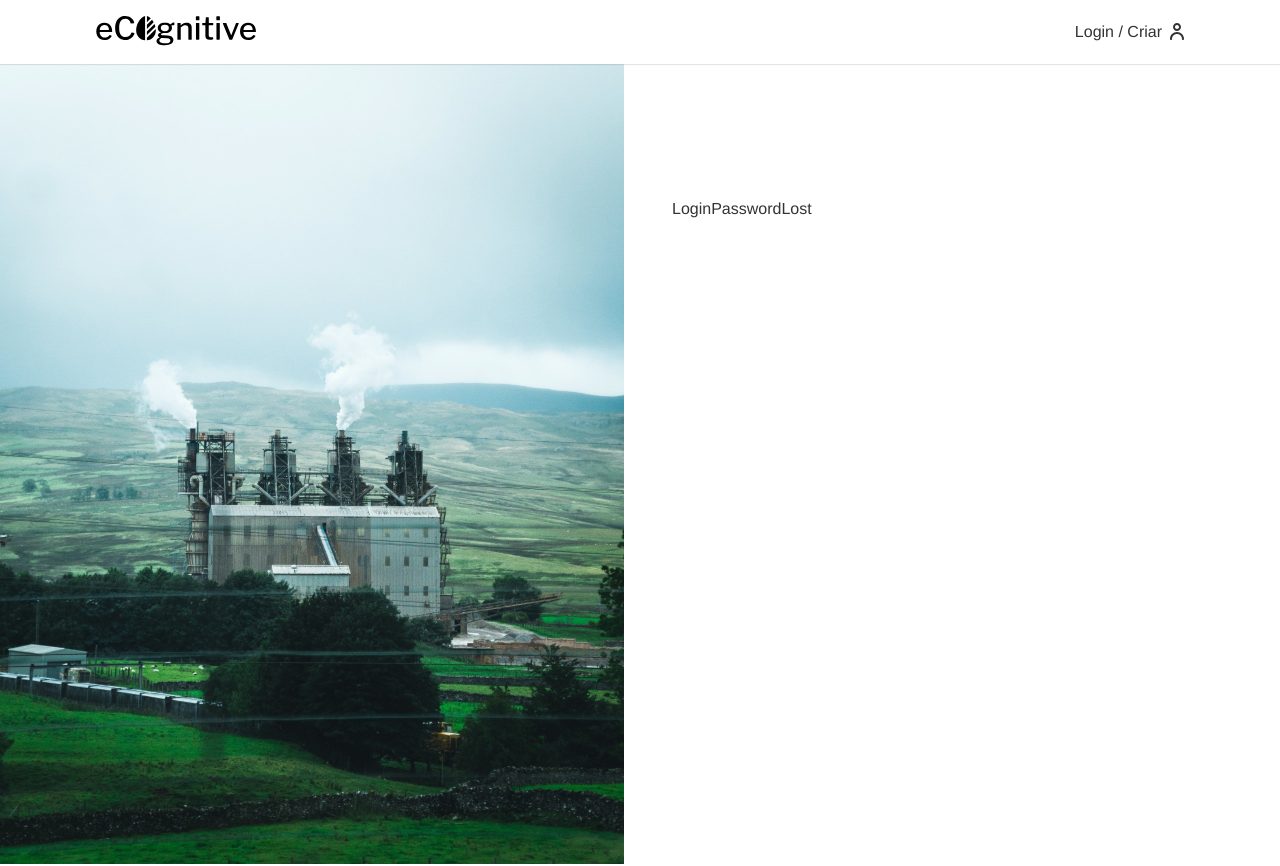
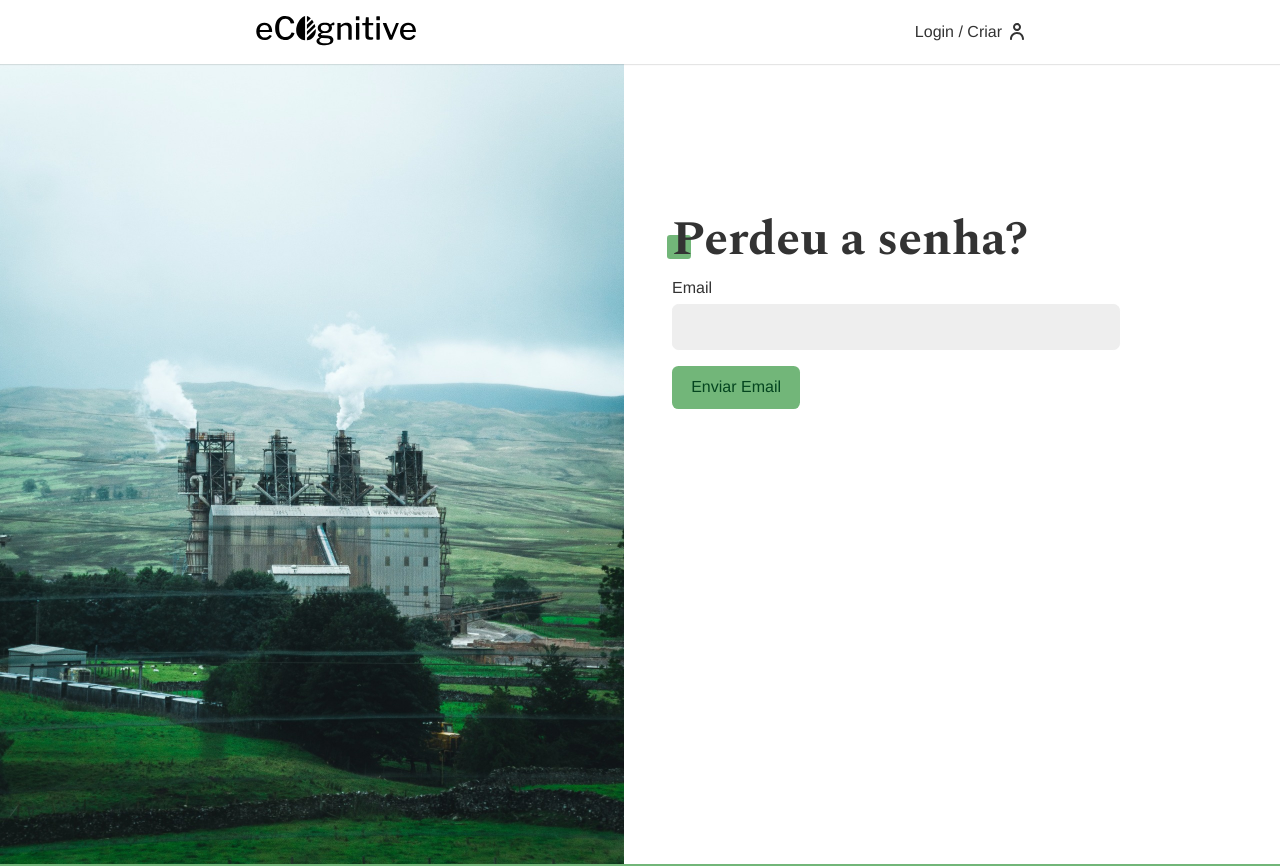
Before and after one commit to DyegoIthalo/eCOgnitive, a React (Create React App) app: page /login/perdeu in a window 1280 px wide. Shown: the top 866 px of the page. Built offline with nearby package versions, Linux system fonts and the light colour scheme.

Commit message:
passwordLost e alterações

```diff
--- a/src/Api.js
+++ b/src/Api.js
@@ -49,3 +49,18 @@ export function USER_POST(body) {
     },
   };
 }
+
+// Para perdeu senha
+
+export function PASSWORD_LOST(body) {
+  return {
+    url: API_URL + "/api/password/lost",
+    options: {
+      method: "POST",
+      headers: {
+        "Content-Type": "application/json",
+      },
+      body: JSON.stringify(body),
+    },
+  };
+}
--- a/src/App.css
+++ b/src/App.css
@@ -47,7 +47,7 @@ a {
 }
 
 .container {
-  max-width: 70rem;
+  max-width: 50rem;
   padding: 0 1rem;
   margin: 0 auto;
 }
@@ -90,7 +90,7 @@ a {
 .App {
   display: flex;
   flex-direction: column;
-  min-height: calc(100vh + 10rem);
+  min-height: calc(100vh + 8rem);
 }
 
 .AppBody {
--- a/src/Components/Login/LoginForm.module.css
+++ b/src/Components/Login/LoginForm.module.css
@@ -19,6 +19,7 @@
 
 .cadastro {
   margin-top: 4rem;
+  margin-bottom: 4rem;
 }
 
 .cadastro p {
--- a/src/Components/Login/LoginPasswordLost.js
+++ b/src/Components/Login/LoginPasswordLost.js
@@ -1,7 +1,45 @@
 import React from "react";
+import Input from "../Form/Input";
+import Button from "../Form/Button";
+import useForm from "../../Hooks/useForm";
+import useFetch from "../../Hooks/useFetch";
+import { PASSWORD_LOST } from "../../Api";
+import Error from "../Helper/Error";
 
 const LoginPasswordLost = () => {
-  return <div>LoginPasswordLost</div>;
+  const login = useForm();
+  const { data, loading, error, request } = useFetch();
+
+  async function handleSubmit(event) {
+    event.preventDefault();
+    if (login.validate()) {
+      const { url, options } = PASSWORD_LOST({
+        login: login.value,
+        url: window.location.href.replace("perdeu", "resetar"),
+      });
+      request(url, options);
+    }
+  }
+
+  return (
+    <section>
+      <h1 className="title">Perdeu a senha?</h1>
+      {data ? (
+        <p style={{ color: "#4c1" }}>{data}</p>
+      ) : (
+        <form onSubmit={handleSubmit}>
+          <Input label="Email" type="text" name="login" {...login} />
+          {loading ? (
+            <Button desabled>Enviando...</Button>
+          ) : (
+            <Button>Enviar Email</Button>
+          )}
+        </form>
+      )}
+
+      <Error error={error} />
+    </section>
+  );
 };
 
 export default LoginPasswordLost;
--- a/src/Components/User/UserAddColetor.module.css
+++ b/src/Components/User/UserAddColetor.module.css
@@ -1,4 +1,11 @@
 .addColetor {
   display: grid;
   grid-template-columns: 1fr 1fr;
+  margin-bottom: 2rem;
 }
+
+@media (max-width: 40rem) {
+  .addColetor {
+    grid-template-columns: 1fr;
+  }
+}
--- a/src/UserContext.js
+++ b/src/UserContext.js
@@ -33,7 +33,7 @@ export const UserStorage = ({ children }) => {
       setLoading(true);
       const { url, options } = TOKEN_POST({ username, password });
       const tokenRes = await fetch(url, options);
-      if (!tokenRes.ok) throw new Error(`Error: Usuário inválido`);
+      if (!tokenRes.ok) throw new Error(`Usuário ou senha inválida.`);
       const { token } = await tokenRes.json();
       window.localStorage.setItem("token", token);
       await getUser(token);
```
